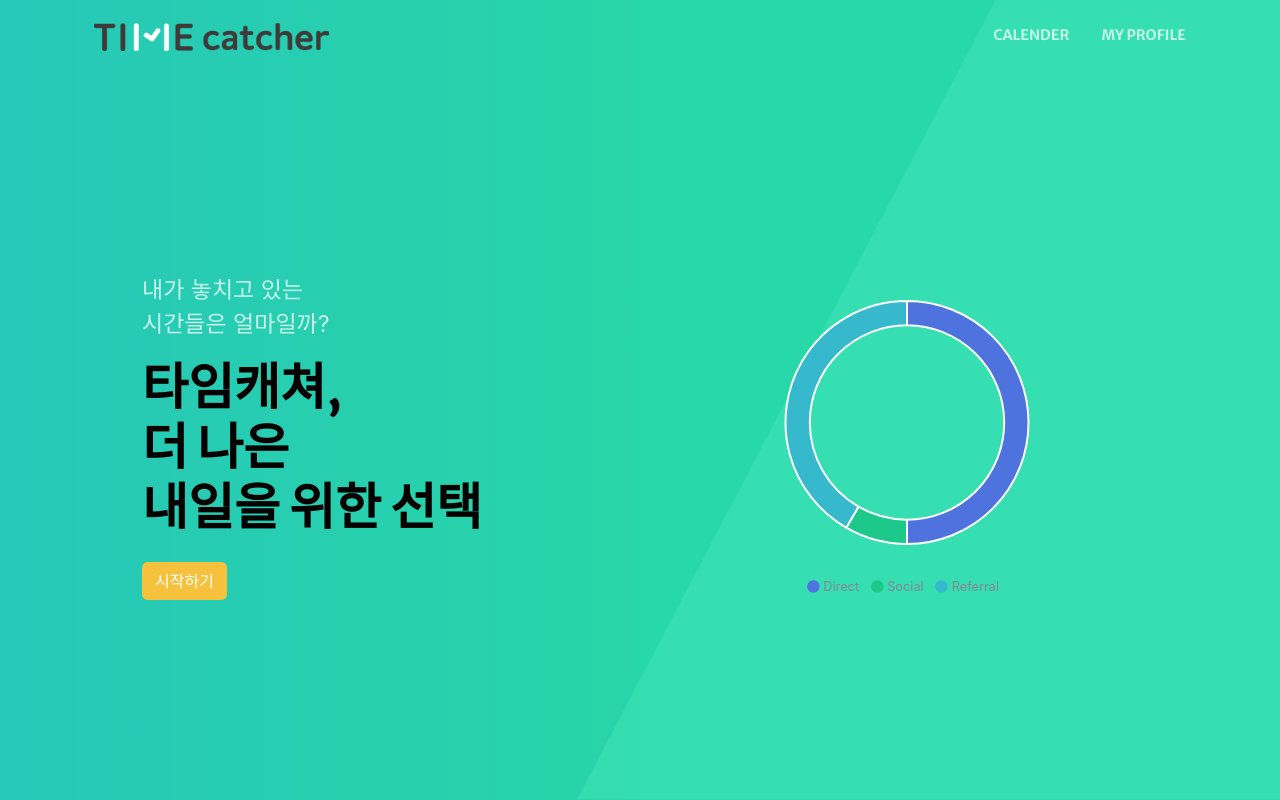
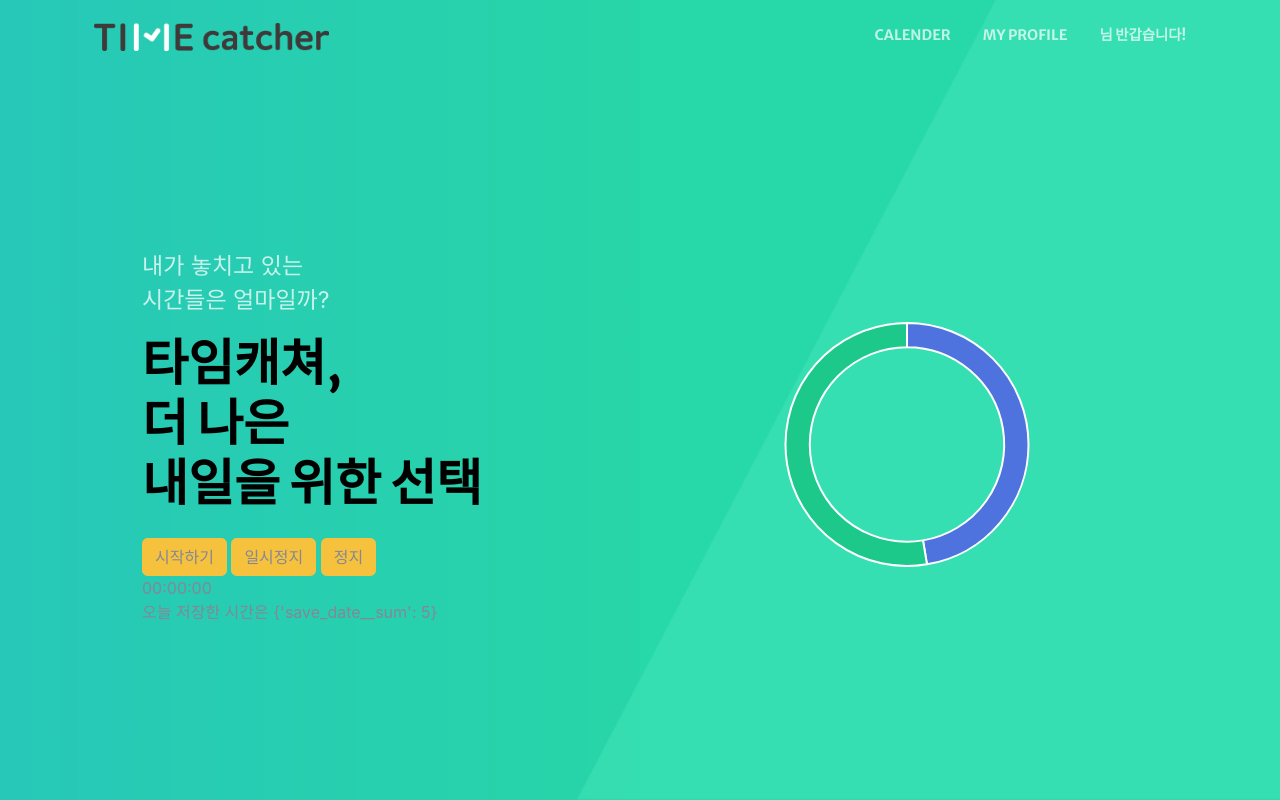
Before and after one commit to integerJI/TIME_catcher, a Django app: page /timeApp/index/ in a window 1280 px wide. Run offline with Django 3.2, Linux system fonts and the light colour scheme; data comes from the database, SQL or seed files in the repository; both versions use the stored data as it was after the commit; some libraries are stand-ins or nearby versions.

Commit message:
시간 합계 구하기

```diff
--- a/timeApp/models.py
+++ b/timeApp/models.py
@@ -3,8 +3,10 @@ from django.utils import timezone
 from django.contrib.auth.models import User
 
 class Timesave(models.Model):
+    objects = models.Manager()
     save_user = models.ForeignKey(User, on_delete = models.CASCADE)
-    save_date = models.IntegerField()
+    save_date = models.IntegerField(default=0)
+    input_date = models.DateTimeField('date published', default=timezone.now)
 
     def __str__(self):
         return '%s - %s' % (self.save_user, self.save_date)
--- a/timeApp/templates/index.html
+++ b/timeApp/templates/index.html
@@ -22,9 +22,16 @@
         <!-- Custom styles for this template-->
         <!-- 이건 뺄수도 있음 css가 다 무너짐-->
         <link href="{% static 'css/sb-admin-2.min.css' %}" rel="stylesheet">
+
+        <!-- stopwatch-->
+        <link href="https://stackpath.bootstrapcdn.com/font-awesome/4.7.0/css/font-awesome.min.css" rel="stylesheet" integrity="sha384-wvfXpqpZZVQGK6TAh5PVlGOfQNHSoD2xbE+QkPxCAFlNEevoEH3Sl0sibVcOQVnN" crossorigin="anonymous">
+        <script src="http://ajax.googleapis.com/ajax/libs/jquery/3.1.1/jquery.min.js"></script>
+        <!-- <script type="text/javascript" src="{% static 'js/stopwatch.js' %}"></script> -->
+
     </head>
 
     <body>
+
 
         <!-- Navigation-->
         <nav class="navbar navbar-expand-lg navbar-light fixed-top py-3" id="mainNav">
@@ -35,6 +42,13 @@
                     <ul class="navbar-nav ml-auto my-2 my-lg-0">
                         <li class="nav-item"><a class="nav-link" href="#">CALENDER</a></li>
                         <li class="nav-item"><a class="nav-link" href="#">MY PROFILE</a></li>
+                        <li class="nav-item">
+                        <a class="nav-link"><span id="user_name">{{ user.username }}</span>님 반갑습니다!</a>
+                        </li>
+
+
+
+
                     </ul>
                 </div>
             </div>
@@ -74,7 +88,19 @@
 
                         <p class="text-white-75 font-weight-normal mb-3" style="font-size: 23px;">내가 놓치고 있는<br>시간들은 얼마일까?</p>
                         <h1 class="text-uppercase text-white-90 font-weight-bold mb-4" style="font-size: 50px; color: black;">타임캐쳐,<br>더 나은<br>내일을 위한 선택</h1>
-                        <a class="btn btn-warning btn-xl js-scroll-trigger" href="#about">시작하기</a>
+                        <a class="btn btn-warning btn-xl js-scroll-trigger" id="startbtn" >시작하기</a>
+                        <a class="btn btn-warning btn-xl js-scroll-trigger" id="pausebtn" >일시정지</a>
+                        <a class="btn btn-warning btn-xl js-scroll-trigger" id="stopbtn" >정지</a>
+
+
+                        <div id='box' class="box">
+                            <div id='timerBox' class="timerBox">
+                                <div id="time" class="time">00:00:00</div>
+                            </div>
+                        </div>
+
+                        <a>오늘 저장한 시간은 {{sum}}</a>
+
 
                     </div>
                     </div>
@@ -87,7 +113,7 @@
                             <div class="chart-pie pt-4 pb-2">
                             <canvas id="myPieChart"></canvas>
                             </div>
-                            <div class="mt-4 text-center small">
+                            <!-- <div class="mt-4 text-center small">
                             <span class="mr-2">
                                 <i class="fas fa-circle text-primary"></i> Direct
                             </span>
@@ -97,7 +123,7 @@
                             <span class="mr-2">
                                 <i class="fas fa-circle text-info"></i> Referral
                             </span>
-                            </div>
+                            </div> -->
                         </div>
                     </div>
                 </div>
@@ -125,7 +151,145 @@
         <!-- Page level plugins -->
         <script src="{% static 'vendor/chart.js/Chart.min.js' %}"></script>
         <!-- Page level custom scripts -->
-        <script src="{% static 'js/demo/chart-pie-demo.js' %}"></script>
+        <!-- <script src="{% static 'js/demo/chart-pie-demo.js' %}"></script> -->
+
+
+<script>
+
+// Set new default font family and font color to mimic Bootstrap's default styling
+Chart.defaults.global.defaultFontFamily = 'Nunito', '-apple-system,system-ui,BlinkMacSystemFont,"Segoe UI",Roboto,"Helvetica Neue",Arial,sans-serif';
+Chart.defaults.global.defaultFontColor = '#858796';
+
+
+var a = "{{sum}}";
+
+console.log(a);
+
+// Pie Chart Example
+var ctx = document.getElementById("myPieChart");
+var myPieChart = new Chart(ctx, {
+  type: 'doughnut',
+  data: {
+    labels: ["Direct", "Referral", "Social"],
+    datasets: [{
+      data: [45, 50],
+      backgroundColor: ['#4e73df', '#1cc88a', '#36b9cc'],
+      hoverBackgroundColor: ['#2e59d9', '#17a673', '#2c9faf'],
+      hoverBorderColor: "rgba(234, 236, 244, 1)",
+    }],
+  },
+  options: {
+    maintainAspectRatio: false,
+    tooltips: {
+      backgroundColor: "rgb(255,255,255)",
+      bodyFontColor: "#858796",
+      borderColor: '#dddfeb',
+      borderWidth: 1,
+      xPadding: 15,
+      yPadding: 15,
+      displayColors: false,
+      caretPadding: 10,
+    },
+    legend: {
+      display: false
+    },
+    cutoutPercentage: 80,
+  },
+});
+
+// stop
+var time = 0;
+var starFlag = true;
+$(document).ready(function(){
+  buttonEvt();
+});
+
+function init(){
+  document.getElementById("time").innerHTML = "00:00:00";
+}
+
+function buttonEvt(){
+  var hour = 0;
+  var min = 0;
+  var sec = 0;
+  var timer;
+
+  // start btn
+  $("#startbtn").click(function(){
+
+    if(starFlag){
+      $(".fa").css("color","#FAED7D")
+      this.style.color = "#4C4C4C";
+      starFlag = false;
+
+      if(time == 0){
+        init();
+      }
+
+      timer = setInterval(function(){
+        time++;
+
+        min = Math.floor(time/60);
+        hour = Math.floor(min/60);
+        sec = time%60;
+        min = min%60;
+
+        var th = hour;
+        var tm = min;
+        var ts = sec;
+        if(th<10){
+        th = "0" + hour;
+        }
+        if(tm < 10){
+        tm = "0" + min;
+        }
+        if(ts < 10){
+        ts = "0" + sec;
+        }
+
+        document.getElementById("time").innerHTML = th + ":" + tm + ":" + ts;
+      }, 1000);
+    }
+  });
+
+  // pause btn
+  $("#pausebtn").click(function(){
+    if(time != 0){
+      $(".fa").css("color","#FAED7D")
+      this.style.color = "#4C4C4C";
+      clearInterval(timer);
+      starFlag = true;
+    }
+  });
+
+  // stop btn
+  $("#stopbtn").click(function(){
+
+    if(time != 0){
+      $(".fa").css("color","#FAED7D")
+      this.style.color = "#4C4C4C";
+      clearInterval(timer);
+      starFlag = true;
+
+      $.ajax({
+        type: "POST",
+        url: "{% url 'timesave' %}",
+        data: { 'csrfmiddlewaretoken': '{{ csrf_token }}', 'time': time },
+        dataType: "json"
+      });
+
+      time = 0;
+      init();
+    }
+
+
+
+  });
+}
+
+
+</script>
+
 
     </body>
 </html>
--- a/timeApp/views.py
+++ b/timeApp/views.py
@@ -8,12 +8,20 @@ except ImportError:
 from django.http import HttpResponse, HttpResponseRedirect
 from django.contrib.auth.decorators import login_required
 from django.views.decorators.http import require_POST
+from django.db.models import Sum
+
 
 def index(request):
-    return render(request, 'index.html')
+    timesave = Timesave.objects.all()
+    sum = Timesave.objects.aggregate(Sum('save_date'))
 
-def home(request):
-    return render(request, 'home.html')
+    print(sum)
+    context = {
+        'timesave' : timesave,
+        'sum' : sum,
+    }
+
+    return render(request, 'index.html', context=context)
 
 @login_required
 @require_POST
@@ -22,7 +30,12 @@ def timesave(request):
 
         timesave = Timesave()
         timesave.save_user = User.objects.get(username = request.user.get_username())
+
         timesave.save_date = request.POST.get('time')
         timesave.save()
 
         return HttpResponse(content_type='application/json')
+
+
+def home(request):
+    return render(request, 'home.html')
```
Also changed, not shown: db.sqlite3, timeApp/migrations/0002_auto_20200625_2240.py (added).
